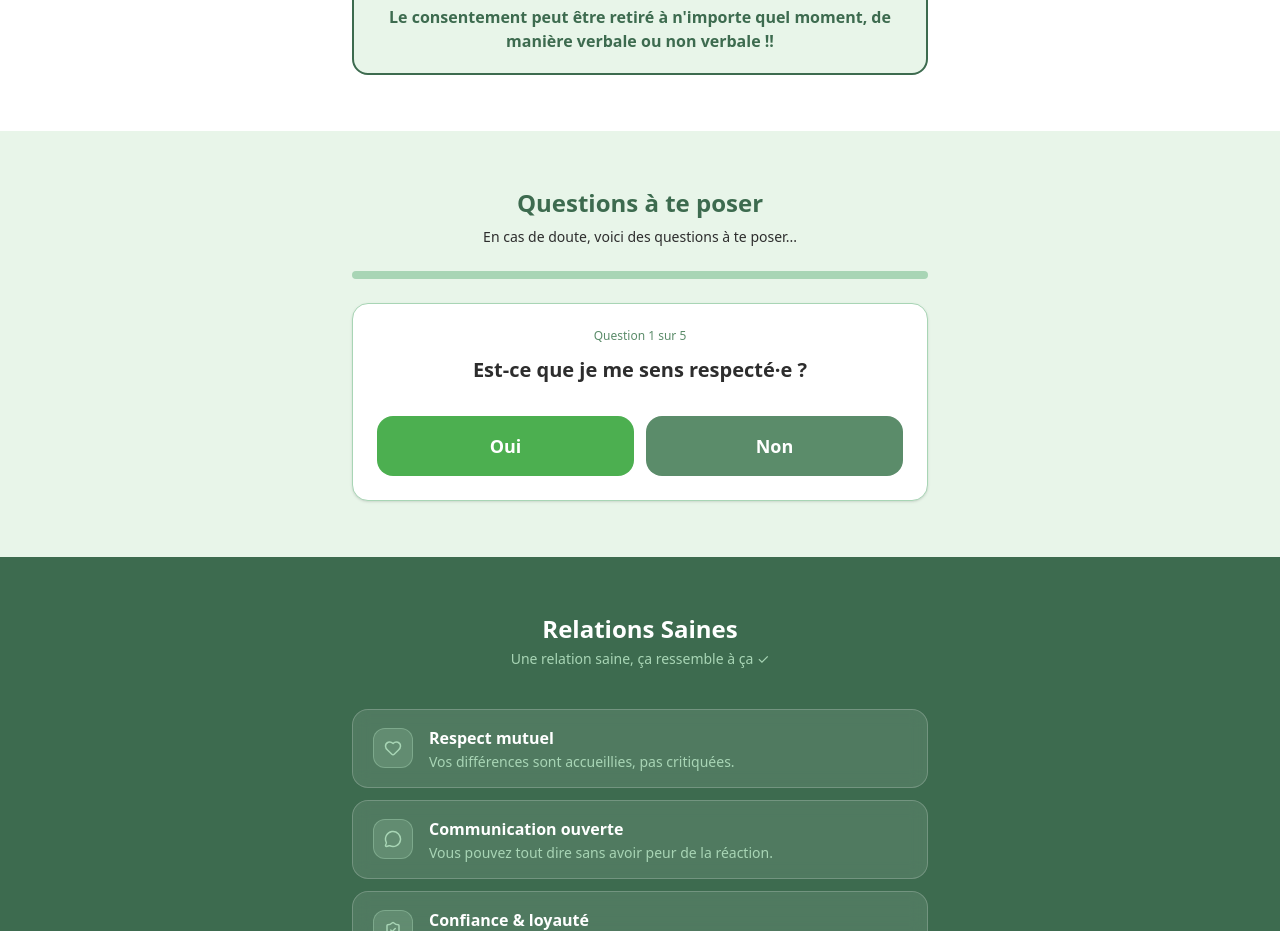
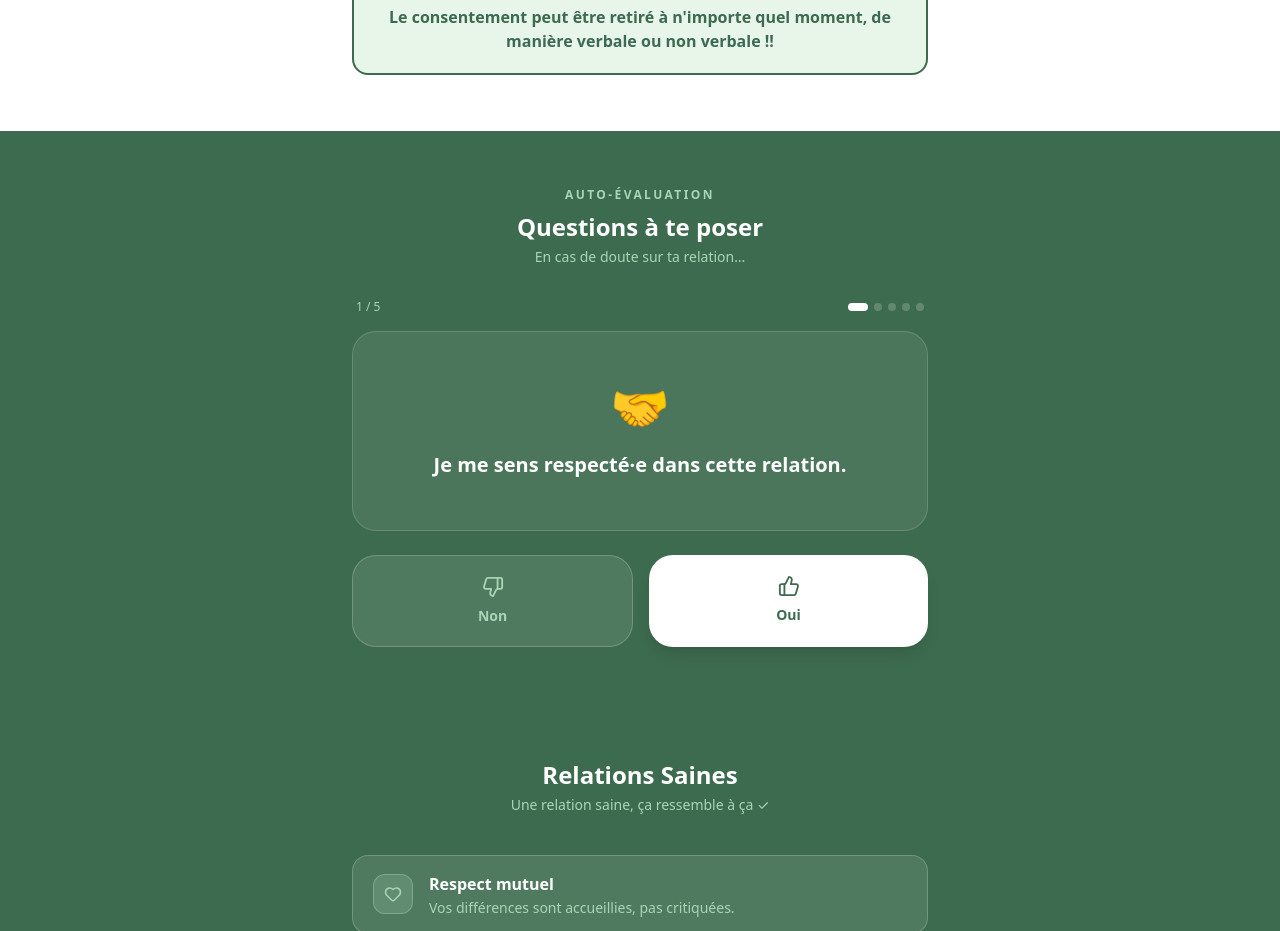
Before and after one commit to peyrentloann/violences-relationnelles, a Next.js app: page / in a window 1280 px wide. Shown: the part 4348-5279 px from the top of the page. Built offline with nearby package versions, Linux system fonts and the light colour scheme.

Commit message:
Refactor AutoEvaluation: dark design, emoji cards, thumbs up/down
Co-Authored-By: Claude Sonnet 4.6 <noreply@anthropic.com>

```diff
--- a/components/AutoEvaluation.tsx
+++ b/components/AutoEvaluation.tsx
@@ -1,14 +1,15 @@
 'use client';
 
 import { useState } from 'react';
+import { ThumbsUp, ThumbsDown, RotateCcw, ArrowRight } from 'lucide-react';
 import FadeIn from './FadeIn';
 
 const questions = [
-  'Est-ce que je me sens respecté·e ?',
-  "Est-ce que je peux m'affirmer sans avoir peur ?",
-  'Est-ce que je me sens libre ?',
-  "Est-ce que je conseillerais ma relation à un·e ami·e ?",
-  'Est-ce que mon partenaire me respecte ?',
+  { text: 'Je me sens respecté·e dans cette relation.', emoji: '🤝' },
+  { text: 'Je peux m\'affirmer sans avoir peur des réactions.', emoji: '💬' },
+  { text: 'Je me sens libre de mes choix et de mes amis.', emoji: '🕊️' },
+  { text: 'Je conseillerais ma relation à un·e ami·e.', emoji: '💛' },
+  { text: 'Mon partenaire me respecte tel·le que je suis.', emoji: '🌱' },
 ];
 
 type Answers = (boolean | null)[];
@@ -17,16 +18,21 @@ export default function AutoEvaluation() {
   const [current, setCurrent] = useState(0);
   const [answers, setAnswers] = useState<Answers>(Array(questions.length).fill(null));
   const [done, setDone] = useState(false);
+  const [exiting, setExiting] = useState(false);
 
   const answer = (val: boolean) => {
     const next = [...answers];
     next[current] = val;
     setAnswers(next);
+    setExiting(true);
+    setTimeout(() => {
+      setExiting(false);
       if (current < questions.length - 1) {
         setCurrent(current + 1);
       } else {
         setDone(true);
       }
+    }, 300);
   };
 
   const reset = () => {
@@ -35,108 +41,146 @@ export default function AutoEvaluation() {
     setDone(false);
   };
 
+  const score = answers.filter(a => a === true).length;
   const hasNon = answers.some(a => a === false);
-  const progress = done ? 100 : (current / questions.length) * 100;
 
   return (
-    <section id="evaluation" className="py-14 px-4 bg-[#E8F5E9]">
+    <section id="evaluation" className="py-14 px-4 bg-[#3D6B4F]">
       <div className="max-w-xl mx-auto">
         <FadeIn>
-          <h2 className="text-2xl font-bold text-[#3D6B4F] text-center mb-2">
+          <p className="text-center text-xs font-bold tracking-[0.2em] uppercase text-[#A8D5B5] mb-2">
+            Auto-évaluation
+          </p>
+          <h2 className="text-2xl font-bold text-white text-center mb-1">
             Questions à te poser
           </h2>
-          <p className="text-center text-sm text-[#2D2D2D] mb-6">
-            En cas de doute, voici des questions à te poser...
+          <p className="text-center text-sm text-[#A8D5B5] mb-8">
+            En cas de doute sur ta relation…
           </p>
         </FadeIn>
 
-        {/* Barre de progression */}
-        <div className="w-full bg-[#A8D5B5] rounded-full h-2 mb-6">
+        {!done ? (
+          <FadeIn delay={100}>
+            {/* Indicateur question X/Y */}
+            <div className="flex items-center justify-between mb-4 px-1">
+              <span className="text-[#A8D5B5] text-xs font-medium">{current + 1} / {questions.length}</span>
+              <div className="flex gap-1.5">
+                {questions.map((_, i) => (
                   <div
-            className="bg-[#3D6B4F] h-2 rounded-full transition-all duration-500"
-            style={{ width: `${progress}%` }}
-            role="progressbar"
-            aria-valuenow={progress}
-            aria-valuemin={0}
-            aria-valuemax={100}
+                    key={i}
+                    className="rounded-full transition-all duration-300"
+                    style={{
+                      width: i === current ? 20 : 8,
+                      height: 8,
+                      backgroundColor: answers[i] === true
+                        ? '#4CAF50'
+                        : answers[i] === false
+                        ? '#A8D5B5'
+                        : i === current
+                        ? 'white'
+                        : 'rgba(255,255,255,0.2)',
+                    }}
                   />
+                ))}
+              </div>
             </div>
 
-        {!done ? (
-          <div className="bg-white rounded-2xl p-6 shadow-sm border border-[#A8D5B5] text-center">
-            <p className="text-xs text-[#5B8C6A] font-medium mb-3">
-              Question {current + 1} sur {questions.length}
+            {/* Carte question */}
+            <div
+              className="rounded-3xl p-8 mb-6 min-h-[200px] flex flex-col items-center justify-center text-center transition-all duration-300"
+              style={{
+                backgroundColor: 'rgba(255,255,255,0.08)',
+                border: '1px solid rgba(255,255,255,0.15)',
+                opacity: exiting ? 0 : 1,
+                transform: exiting ? 'scale(0.95)' : 'scale(1)',
+              }}
+            >
+              <span className="text-5xl mb-5">{questions[current].emoji}</span>
+              <p className="text-white text-xl font-semibold leading-snug">
+                {questions[current].text}
               </p>
-            <p className="text-xl font-semibold text-[#2D2D2D] mb-8 leading-snug">
-              {questions[current]}
-            </p>
-            <div className="flex gap-3">
+            </div>
+
+            {/* Boutons */}
+            <div className="flex gap-4">
+              <button
+                onClick={() => answer(false)}
+                className="flex-1 flex flex-col items-center gap-2 py-5 rounded-3xl font-bold text-sm transition-all active:scale-95"
+                style={{ backgroundColor: 'rgba(255,255,255,0.1)', border: '1.5px solid rgba(255,255,255,0.2)', color: '#A8D5B5' }}
+              >
+                <ThumbsDown size={22} />
+                Non
+              </button>
               <button
                 onClick={() => answer(true)}
-                className="flex-1 py-4 bg-[#4CAF50] text-white rounded-2xl font-bold text-lg hover:bg-green-600 transition-colors"
+                className="flex-1 flex flex-col items-center gap-2 py-5 rounded-3xl font-bold text-sm bg-white text-[#3D6B4F] transition-all active:scale-95 shadow-lg"
               >
+                <ThumbsUp size={22} />
                 Oui
               </button>
-              <button
-                onClick={() => answer(false)}
-                className="flex-1 py-4 bg-[#5B8C6A] text-white rounded-2xl font-bold text-lg hover:bg-[#3D6B4F] transition-colors"
+            </div>
+          </FadeIn>
+        ) : (
+          <FadeIn>
+            {/* Résultat */}
+            <div
+              className="rounded-3xl p-7 mb-5 text-center"
+              style={{ backgroundColor: 'rgba(255,255,255,0.08)', border: '1px solid rgba(255,255,255,0.15)' }}
             >
-                Non
-              </button>
+              {/* Score en grands chiffres */}
+              <div className="mb-5">
+                <span className="text-7xl font-black text-white">{score}</span>
+                <span className="text-2xl font-bold text-[#A8D5B5]"> / {questions.length}</span>
               </div>
-          </div>
-        ) : (
-          <div className="bg-white rounded-2xl p-6 shadow-sm border border-[#A8D5B5] text-center">
-            <div className="mb-6">
+
               {hasNon ? (
                 <>
-                  <p className="text-xl font-bold text-[#3D6B4F] mb-3">
-                    Tu mérites de te sentir bien dans ta relation.
-                  </p>
-                  <p className="text-[#2D2D2D] mb-5 text-base">
-                    Certaines de tes réponses pourraient indiquer des points d'attention. N'hésite pas à consulter les ressources disponibles — tu n'es pas seul·e.
+                  <p className="text-white font-bold text-lg mb-2">Tu mérites de te sentir bien.</p>
+                  <p className="text-[#A8D5B5] text-sm mb-5 leading-relaxed">
+                    Certaines réponses méritent attention. Tu n'es pas seul·e — des ressources sont là pour toi.
                   </p>
                   <a
                     href="#ressources"
-                    className="inline-block w-full bg-[#3D6B4F] text-white px-6 py-4 rounded-2xl font-bold text-base hover:bg-[#5B8C6A] transition-colors"
+                    className="inline-flex items-center gap-2 bg-white text-[#3D6B4F] px-6 py-3 rounded-2xl font-bold text-sm"
                   >
-                    Voir les ressources
+                    Voir les ressources <ArrowRight size={16} />
                   </a>
                 </>
               ) : (
                 <>
-                  <p className="text-xl font-bold text-[#3D6B4F] mb-3">
-                    C'est encourageant !
-                  </p>
-                  <p className="text-[#2D2D2D] text-base">
-                    Tes réponses semblent indiquer que tu te sens bien dans ta relation. Continue d'être à l'écoute de toi-même.
+                  <p className="text-white font-bold text-lg mb-2">C'est encourageant !</p>
+                  <p className="text-[#A8D5B5] text-sm leading-relaxed">
+                    Tes réponses semblent positives. Continue d'être à l'écoute de toi-même.
                   </p>
                 </>
               )}
             </div>
 
-            {/* Résumé */}
-            <div className="flex flex-wrap gap-2 justify-center mb-5">
+            {/* Mini résumé horizontal */}
+            <div className="flex gap-2 mb-5">
               {questions.map((q, i) => (
-                <span
+                <div
                   key={i}
-                  className={`px-3 py-1.5 rounded-full text-xs font-medium text-white ${
-                    answers[i] ? 'bg-[#4CAF50]' : 'bg-[#5B8C6A]'
-                  }`}
-                  title={q}
+                  title={q.text}
+                  className="flex-1 rounded-2xl py-3 flex flex-col items-center gap-1"
+                  style={{
+                    backgroundColor: answers[i] ? '#4CAF50' : 'rgba(255,255,255,0.15)',
+                  }}
                 >
-                  {i + 1}. {answers[i] ? 'Oui' : 'Non'}
-                </span>
+                  <span className="text-lg">{q.emoji}</span>
+                  <span className="text-xs font-bold text-white">{answers[i] ? '✓' : '–'}</span>
+                </div>
               ))}
             </div>
 
             <button
               onClick={reset}
-              className="text-sm text-[#5B8C6A] underline hover:text-[#3D6B4F]"
+              className="w-full flex items-center justify-center gap-2 py-3 rounded-2xl text-sm text-[#A8D5B5] transition-colors"
+              style={{ border: '1px solid rgba(255,255,255,0.2)' }}
             >
-              Recommencer
+              <RotateCcw size={14} /> Recommencer
             </button>
-          </div>
+          </FadeIn>
         )}
       </div>
     </section>
```
Lines whose indentation alone changed are shown as unchanged.
